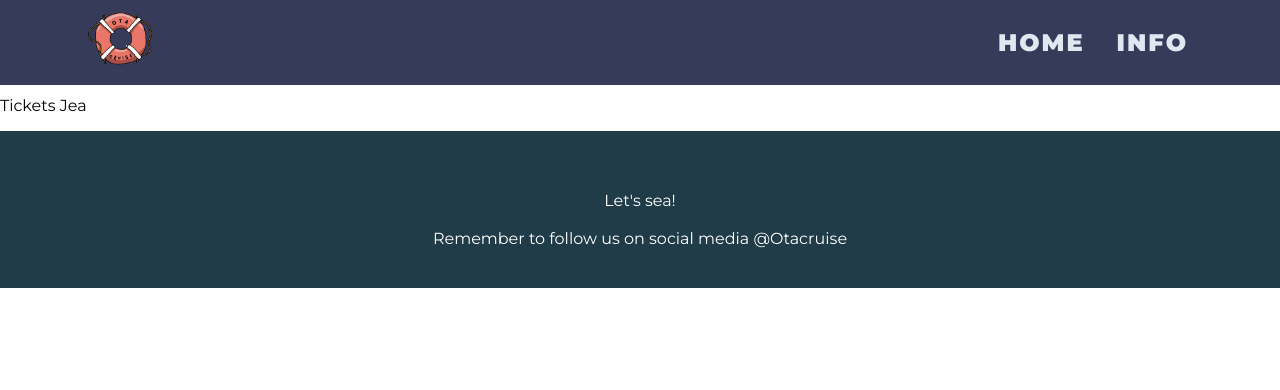
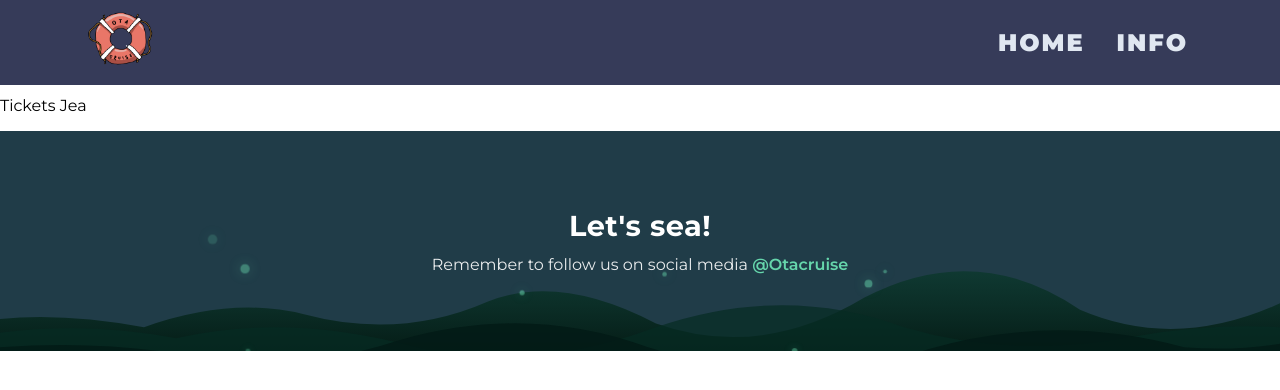
Before and after one commit to verkkomestari/otacruise, a React (Vite) app: page /tickets in a window 1280 px wide. Shown: the top 390 px of the page. Built offline with nearby package versions, Linux system fonts and the light colour scheme; a web font is replaced by a local one.

Commit message:
update footer element

```diff
--- a/src/components/Footer.tsx
+++ b/src/components/Footer.tsx
@@ -1,23 +1,213 @@
-import styled from 'styled-components'
+import React, { useMemo } from 'react'
+import styled, { keyframes } from 'styled-components'
 
-const FooterContainer = styled.footer`
-  padding: 60px 40px 40px;
-  color: white;
-  text-align: center;
-  background-color: ${({ theme }) => theme.colors.darkGreen};
+// Swaying animations for underwater flora
+const swayLeft = keyframes`
+  0%, 100% {
+    transform: rotate(0deg);
+  }
+  50% {
+    transform: rotate(-6deg) skewX(-4deg);
+  }
 `
 
-const FooterTitle = styled.div`
-  font-family: ${({ theme }) => theme.fonts.body};
+const swayRight = keyframes`
+  0%, 100% {
+    transform: rotate(0deg);
+  }
+  50% {
+    transform: rotate(7deg) skewX(5deg);
+  }
 `
 
-const Footer = () => (
-  <FooterContainer id='footer'>
-    <div>
-      <FooterTitle>Let's sea!</FooterTitle> <br /> Remember to follow us on
-      social media @Otacruise{' '}
-    </div>
-  </FooterContainer>
-)
+const riseBubble = keyframes`
+  0% {
+    transform: translateY(100%) scale(0.6);
+    opacity: 0;
+  }
+  20% {
+    opacity: 0.8;
+  }
+  80% {
+    opacity: 0.5;
+  }
+  100% {
+    transform: translateY(-120px) scale(1.1);
+    opacity: 0;
+  }
+`
+
+const FooterWrapper = styled.footer`
+  position: relative;
+  width: 100%;
+  height: 220px;
+  display: flex;
+  align-items: center;
+  justify-content: center;
+  padding: 0 20px;
+  background: ${({ theme }) =>
+    theme?.colors?.darkGreen ||
+    'linear-gradient(180deg, #07231c 0%, #03130f 100%)'};
+  color: #ffffff;
+  overflow: hidden;
+  text-align: center;
+`
+
+const Content = styled.div`
+  position: relative;
+  z-index: 5;
+  max-width: 600px;
+  display: flex;
+  flex-direction: column;
+  align-items: center;
+  justify-content: center;
+`
+
+const Title = styled.h2`
+  margin: 0 0 12px;
+  font-family: ${({ theme }) => theme?.fonts?.body || 'inherit'};
+  font-size: 1.8rem;
+  letter-spacing: 0.5px;
+`
+
+const Text = styled.p`
+  margin: 0;
+  font-family: ${({ theme }) => theme?.fonts?.body || 'inherit'};
+  font-size: 1rem;
+  opacity: 0.9;
+`
+
+const Handle = styled.span`
+  font-weight: 600;
+  color: #6ee7b7;
+`
+
+const FloraLayer = styled.svg`
+  position: absolute;
+  bottom: 0;
+  left: 0;
+  width: 100%;
+  height: 100%;
+  min-width: 100%;
+  pointer-events: none;
+  z-index: 2;
+`
+
+const AnimatedKelpLeft = styled.g`
+  transform-origin: bottom center;
+  animation: ${swayLeft} 6s ease-in-out infinite;
+`
+
+const AnimatedKelpRight = styled.g`
+  transform-origin: bottom center;
+  animation: ${swayRight} 5s ease-in-out infinite;
+`
+
+const BubbleLayer = styled.div`
+  position: absolute;
+  inset: 0;
+  pointer-events: none;
+  z-index: 3;
+  overflow: hidden;
+`
+
+const Bubble = styled.span<{
+  left: number
+  size: number
+  duration: string
+  delay: string
+}>`
+  position: absolute;
+  left: ${({ left }) => `${left}%`};
+  bottom: 0;
+  width: ${({ size }) => `${size}px`};
+  height: ${({ size }) => `${size}px`};
+  border-radius: 50%;
+  background: rgba(110, 231, 183, 0.8);
+  box-shadow: 0 0 14px rgba(110, 231, 183, 0.5);
+  animation: ${riseBubble} ${({ duration }) => duration} ease-in infinite;
+  animation-delay: ${({ delay }) => delay};
+  transform-box: fill-box;
+  transform-origin: center;
+`
+
+const Footer = () => {
+  const bubbles = useMemo(
+    () =>
+      Array.from({ length: 8 }, (_, index) => ({
+        id: index,
+        left: 10 + Math.random() * 78,
+        size: 4 + Math.random() * 6,
+        duration: `${3.8 + Math.random() * 2.2}s`,
+        delay: `${Math.random() * 2.5}s`,
+      })),
+    [],
+  )
+
+  return (
+    <FooterWrapper id='footer'>
+      <BubbleLayer>
+        {bubbles.map((bubble) => (
+          <Bubble
+            key={bubble.id}
+            left={bubble.left}
+            size={bubble.size}
+            duration={bubble.duration}
+            delay={bubble.delay}
+          />
+        ))}
+      </BubbleLayer>
+      {/* Seabed illustration with sand mounds, kelp, rocks, starfish, and bubbles */}
+      <FloraLayer
+        viewBox='0 0 1600 240'
+        preserveAspectRatio='none'
+        xmlns='http://www.w3.org/2000/svg'
+      >
+        <defs>
+          {/* Soft gradient for deep-water sand floor */}
+          <linearGradient id='sandFloor' x1='0%' y1='0%' x2='0%' y2='100%'>
+            <stop offset='0%' stopColor='#0b382c' stopOpacity='0.8' />
+            <stop offset='100%' stopColor='#051c16' stopOpacity='1' />
+          </linearGradient>
+
+          {/* Coral & seaweed gradients */}
+          <linearGradient id='kelpGrad1' x1='0%' y1='0%' x2='0%' y2='100%'>
+            <stop offset='0%' stopColor='#10b981' />
+            <stop offset='100%' stopColor='#064e3b' />
+          </linearGradient>
+          <linearGradient id='kelpGrad2' x1='0%' y1='0%' x2='0%' y2='100%'>
+            <stop offset='0%' stopColor='#34d399' />
+            <stop offset='100%' stopColor='#047857' />
+          </linearGradient>
+        </defs>
+
+        {/* Seabed only; bubbles live in a separate layer */}
+
+        {/* Seabed sand mounds */}
+        <path
+          d='M 0,205 Q 80,198 180,214 Q 290,180 380,200 Q 500,228 610,186 Q 700,155 820,210 Q 950,250 1080,182 Q 1220,118 1350,195 Q 1470,240 1600,188 L 1600,240 L 0,240 Z'
+          fill='url(#sandFloor)'
+        />
+        <path
+          d='M 0,220 Q 110,208 220,226 Q 360,198 520,236 Q 660,266 820,214 Q 980,166 1130,214 Q 1270,250 1420,224 Q 1510,210 1600,214 L 1600,240 L 0,240 Z'
+          fill='#062b23'
+          opacity='0.72'
+        />
+        <path
+          d='M 0,236 Q 120,228 230,244 Q 360,268 500,228 Q 660,188 810,236 Q 1000,286 1160,238 Q 1320,198 1480,236 Q 1545,240 1600,232 L 1600,240 L 0,240 Z'
+          fill='#031b17'
+          opacity='0.9'
+        />
+      </FloraLayer>
+
+      <Content>
+        <Title>Let's sea!</Title>
+        <Text>
+          Remember to follow us on social media <Handle>@Otacruise</Handle>
+        </Text>
+      </Content>
+    </FooterWrapper>
+  )
+}
 
 export default Footer
```
